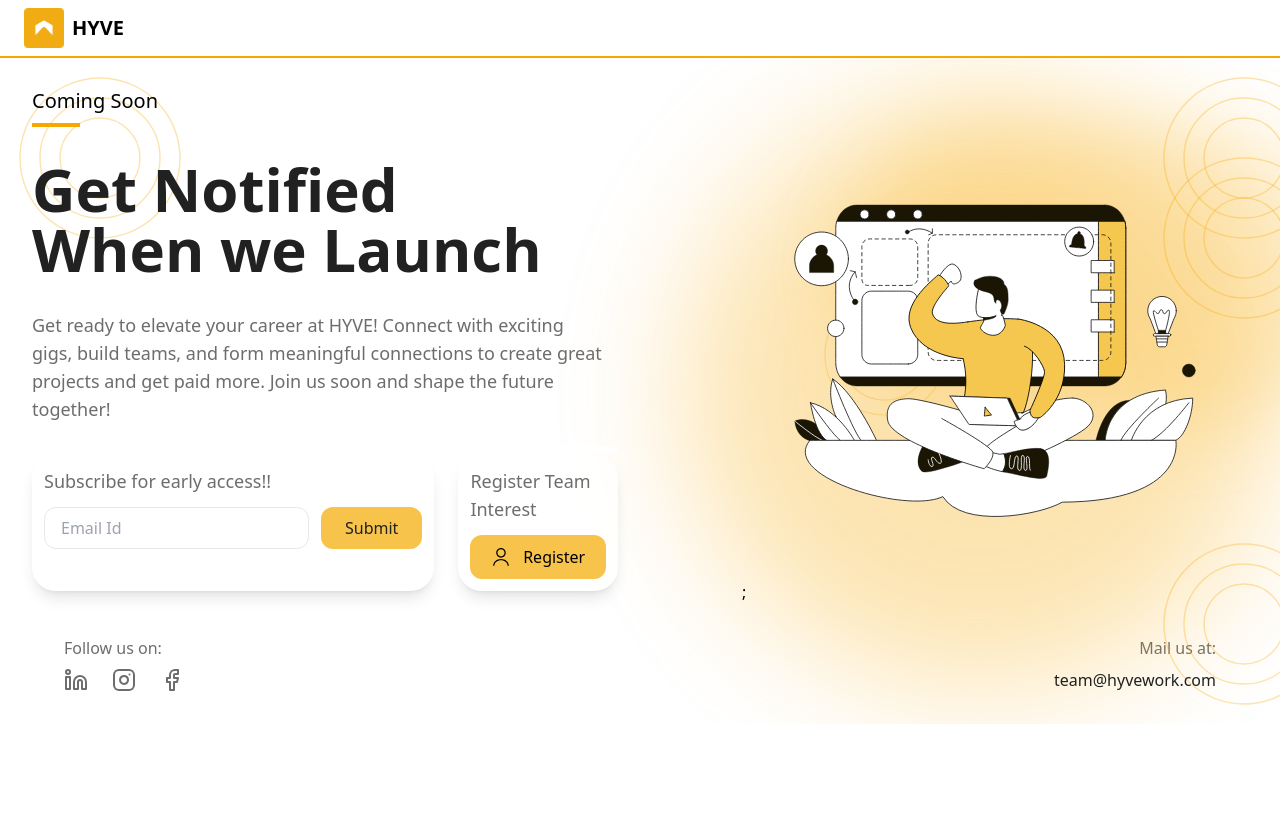
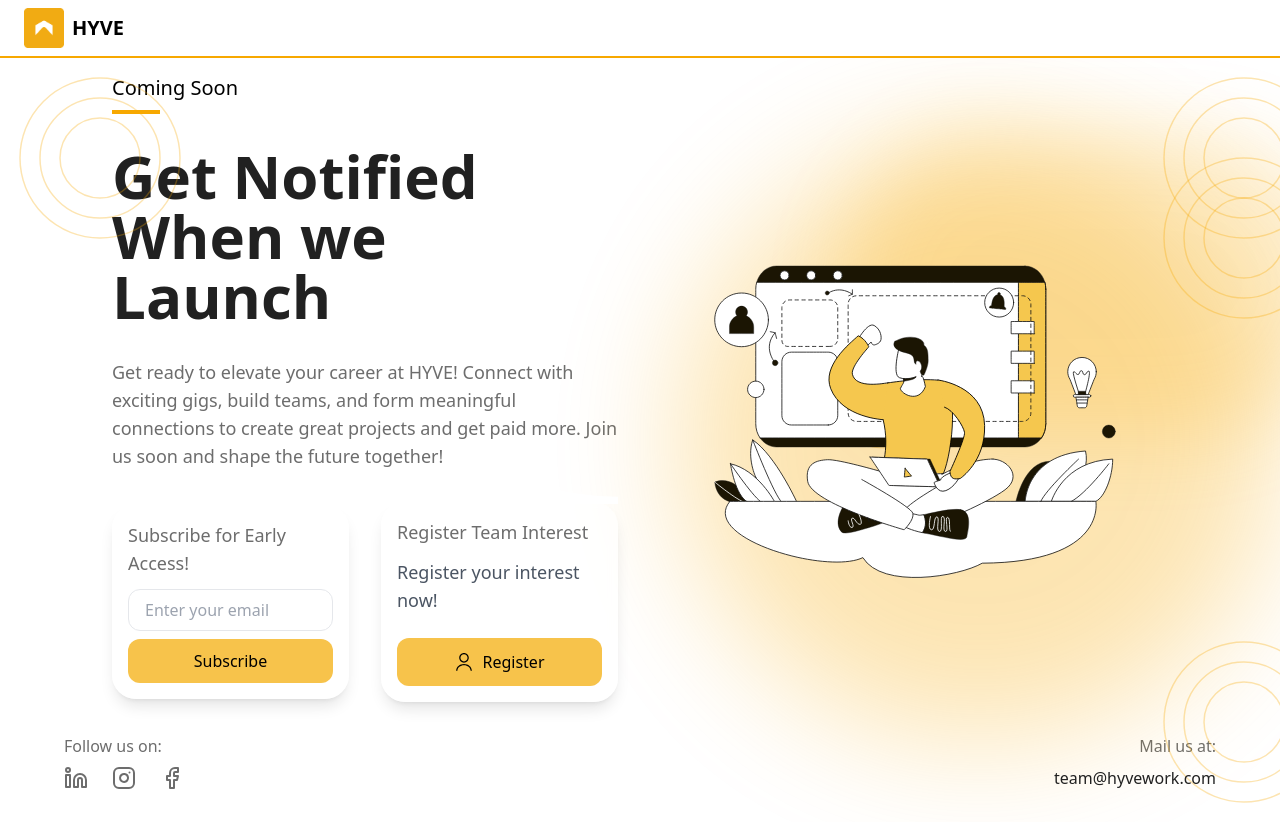
Before and after one commit to YasirKhan231/hyve-frontend, a Next.js app: page / in a window 1280 px wide. Before the commit the page ends 800 px from the top, so only its background shows below. Built offline with nearby package versions, Linux system fonts and the light colour scheme.

Commit message:
fix the UI elements and padding

```diff
--- a/app/component/hero-components/RegisterTeamCard.tsx
+++ b/app/component/hero-components/RegisterTeamCard.tsx
@@ -2,7 +2,8 @@ import React from "react";
 
 const RegisterTeamCard = ({ onOpen }: { onOpen: () => void }) => {
   return (
-    <div className="bg-white/50 backdrop-blur-sm p-3 rounded-3xl  shadow-lg hover:shadow-xl transition-shadow">
+    <div className="bg-white/50 w-full sm:w-[300px] backdrop-blur-sm p-4 rounded-3xl shadow-lg hover:shadow-xl transition-shadow">
+      {/* Decorative SVG Wave */}
       <div className="absolute left-0 right-0 -top-3">
         <svg viewBox="0 0 400 24" className="w-full">
           <path
@@ -11,15 +12,20 @@ const RegisterTeamCard = ({ onOpen }: { onOpen: () => void }) => {
           />
         </svg>
       </div>
+
+      {/* Heading */}
       <h3 className="text-lg mb-3 text-text-secondary">
         Register Team Interest
       </h3>
-      {/* <p className="text-gray-600 text-base mb-6">
-        Are you a team looking to showcase your skills and find exciting
-        projects? Register your interest now!
-      </p> */}
+
+      {/* Description */}
+      <p className="text-gray-600 text-sm sm:text-base md:text-lg mb-6 text-center sm:text-left">
+        Register your interest now!
+      </p>
+
+      {/* Register Button */}
       <button
-        className="w-full py-2.5 bg-primary gap-x-3 hover:bg-[#e69a00] text-black rounded-xl flex items-center justify-center  transition-colors font-medium"
+        className="w-full flex items-center justify-center gap-x-2 py-3 px-4 bg-primary hover:bg-[#e69a00] text-black rounded-xl transition-all font-medium"
         onClick={onOpen}
       >
         <svg width="20" height="20" viewBox="0 0 24 24" fill="currentColor">
--- a/app/component/hero-components/Right-svg.tsx
+++ b/app/component/hero-components/Right-svg.tsx
@@ -1233,7 +1233,6 @@ const RightSvg = () => {
           </g>
         </g>
       </svg>
-      ;
     </div>
   );
 }
--- a/app/component/hero-section.tsx
+++ b/app/component/hero-section.tsx
@@ -44,71 +44,51 @@ export default function Hero() {
       {/* Background Patterns */}
       <BackgroundPatterns />
 
-      <div className="max-w-7xl mx-auto px-4 sm:px-6 lg:px-8 pt-32 md:pt-4">
-        <div className="grid lg:grid-cols-2 gap-11 items-center">
+      <div className="mx-auto px-4 sm:px-6 lg:px-8 pt-20 md:pt-4">
+        <div className="grid grid-cols-1 lg:grid-cols-2 gap-11 items-center px-4 sm:px-6 lg:px-20">
           {/* Left Column */}
-          <div className="space-y-8 relative ">
+          <div className="space-y-8 text-center lg:text-left">
             <div className="mb-6">
-              <h2 className="text-xl mb-2">Coming Soon</h2>
-              <div className="w-12 h-1 bg-[#F7A800]"></div>
+              <h2 className="text-lg sm:text-xl mb-2">Coming Soon</h2>
+              <div className="w-12 h-1 bg-[#F7A800] mx-auto lg:mx-0"></div>
             </div>
 
-            <h1 className="text-4xl sm:text-5xl lg:text-6xl font-bold text-text leading-tight mb-6">
+            <h1 className="text-3xl sm:text-4xl lg:text-6xl font-bold text-text leading-tight mb-6">
               Get Notified
               <br />
               When we Launch
             </h1>
 
-            <p className="text-text-secondary text-base sm:text-lg max-w-xl animate-slide-up [animation-delay:0.3s]">
+            <p className="text-text-secondary text-base sm:text-lg max-w-xl mx-auto lg:mx-0 animate-slide-up [animation-delay:0.3s]">
               Get ready to elevate your career at HYVE! Connect with exciting
               gigs, build teams, and form meaningful connections to create great
               projects and get paid more. Join us soon and shape the future
               together!
             </p>
-            <div className="flex gap-x-3">
+
+            <div className="flex flex-col sm:flex-row gap-4 items-center justify-center lg:justify-start">
               {/* Subscription Form */}
-              <div className="bg-white/50 backdrop-blur-sm p-3 rounded-3xl  shadow-lg hover:shadow-xl transition-shadow">
-                {/* Decorative Wave on Top */}
-                {/* <div className="absolute left-0 right-0 -top-3">
-                <svg viewBox="0 0 400 24" className="w-full">
-                  <path
-                    d="M0,24 C100,0 200,24 300,0 C400,24 500,0 600,24"
-                    fill="white"
-                  />
-                </svg>
-              </div> */}
+              <div className="bg-white/50 w-full sm:w-[300px] backdrop-blur-sm p-4 rounded-3xl shadow-lg hover:shadow-xl transition-shadow">
                 <h3 className="text-lg mb-3 text-text-secondary">
-                  Subscribe for early access!!
+                  Subscribe for Early Access!
                 </h3>
-
                 <form
                   onSubmit={handleSubmit}
-                  className="flex flex-col sm:flex-row gap-x-3 "
+                  className="flex flex-col space-y-2"
                 >
                   <input
-                    onChange={(e) => {
-                      setemail(e.target.value);
-                    }}
+                    onChange={(e) => setemail(e.target.value)}
                     type="email"
-                    placeholder="Email Id"
-                    className="flex-1 px-4 py-2 rounded-xl border border-gray-200 focus:outline-none focus:ring-2 focus:ring-primary transition-all"
+                    placeholder="Enter your email"
+                    className="w-full px-4 py-2 rounded-xl border border-gray-200 focus:outline-none focus:ring-2 focus:ring-primary transition-all"
                   />
                   <button
                     type="submit"
-                    className="px-6 py-2 bg-primary text-text font-medium rounded-xl transition-all hover:scale-105 active:scale-95 disabled:opacity-50 disabled:hover:scale-100"
+                    className="w-full py-2.5 bg-primary hover:bg-[#e69a00] text-black rounded-xl flex items-center justify-center transition-colors font-medium"
                   >
-                    {loading ? "Submitting..." : "Submit"}
+                    {loading ? "Submitting..." : "Subscribe"}
                   </button>
                 </form>
-                {/* {isSubmitted && (
-                <motion.p
-                  initial={{ opacity: 0, y: -10 }}
-                  animate={{ opacity: 1, y: 0 }}
-                  className="text-green-600 mt-2"
-                >
-                  Thank you for subscribing!
-                </motion.p>
-              )} */}
               </div>
 
               <div>
@@ -117,16 +97,16 @@ export default function Hero() {
                   onClose={() => setIsDialogOpen(false)}
                 />
               </div>
-              <div>
+
+
                 <RegisterTeamCard onOpen={() => setIsDialogOpen(true)} />
-              </div>
+
             </div>
           </div>
 
           {/* Right Column */}
-          <div className="relative lg:block animate-fade-in [animation-delay:0.5s] lg:ml-20">
-            {/* Yellow Glow Behind the Hero Image */}
-            <div className="relative w-full aspect-square max-w-lg mx-auto">
+          <div className="relative hidden lg:flex justify-center animate-fade-in [animation-delay:0.5s]">
+            <div className="relative w-full max-w-xs sm:max-w-sm md:max-w-md lg:max-w-lg mx-auto">
               <RightSvg />
             </div>
           </div>
```
